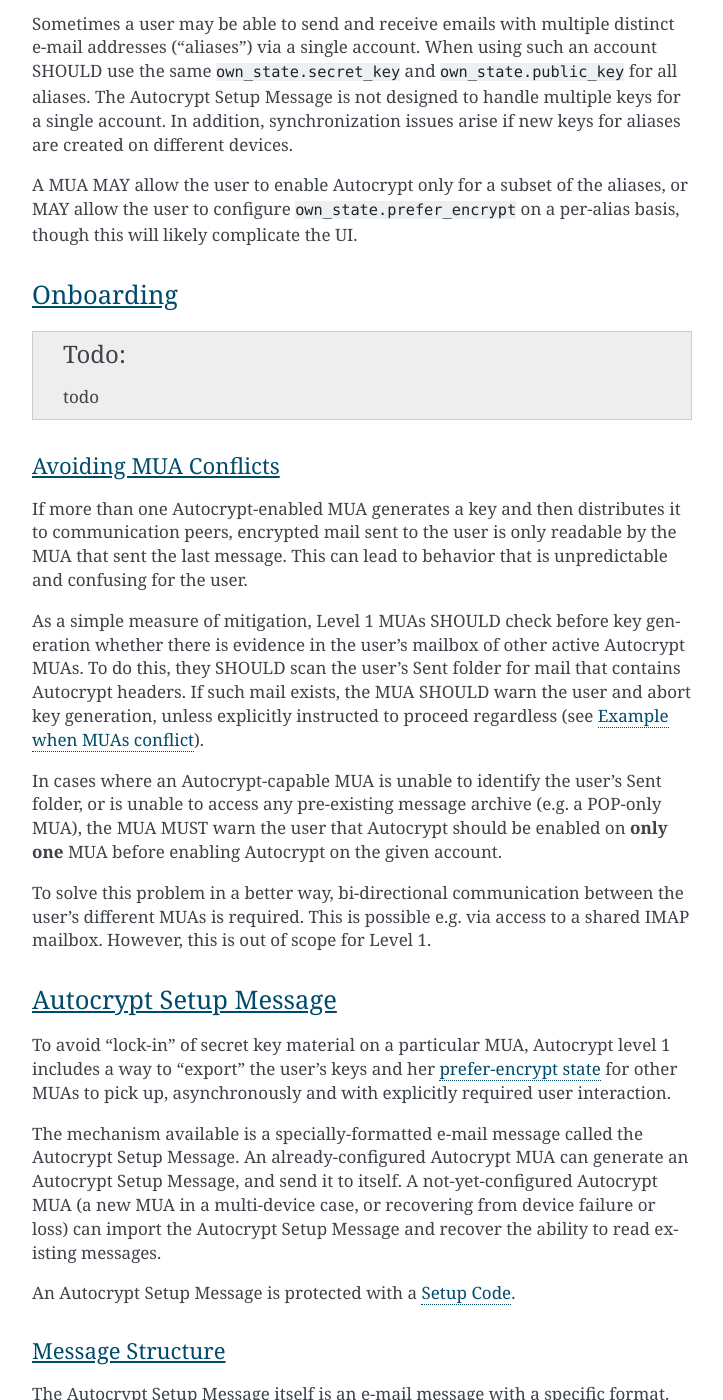
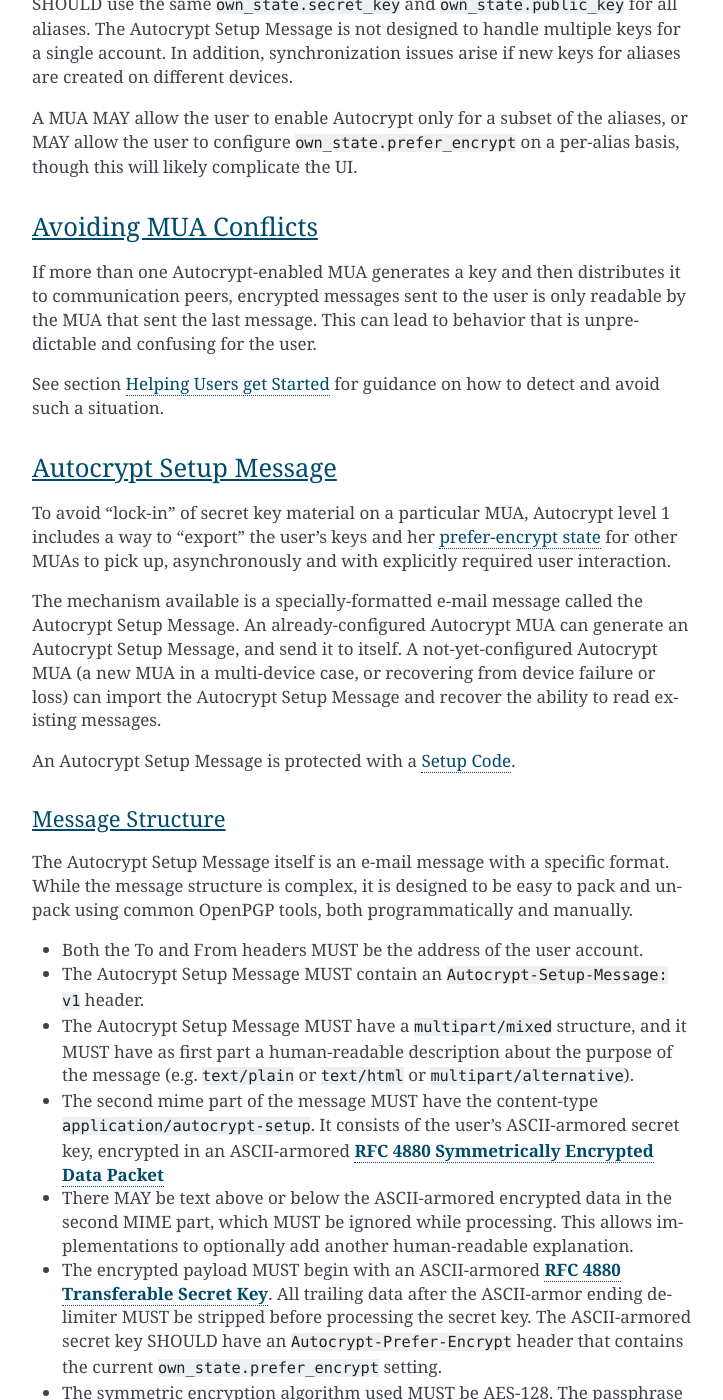
Before and after one commit to autocrypt/autocrypt, a Sphinx documentation site: the page built from doc/level1.rst, in a window 1280 px wide and 1400 px high, scrolled down 13819 px. Shown: the whole window, without its empty margins (388-1111 px from the left). Built offline with Sphinx 7.4.7, drawn with Linux system fonts in a browser that asks for light colours; some of the changed text lies outside the part shown.

Commit message:
Replaced most of "Avoiding Conflicts with other MUA" by a link to "Helping Users get Started"

```diff
--- a/doc/level1.rst
+++ b/doc/level1.rst
@@ -647,39 +647,17 @@ the aliases, or MAY allow the user to configure
 likely complicate the UI.
 
 
-Onboarding
-++++++++++
-
-.. todo::
-
-   todo
-
 Avoiding MUA Conflicts
-~~~~~~~~~~~~~~~~~~~~~~~~~
+++++++++++++++++++++++
 
 If more than one Autocrypt-enabled MUA generates a key and then
-distributes it to communication peers, encrypted mail sent to the user
-is only readable by the MUA that sent the last message. This can lead
-to behavior that is unpredictable and confusing for the user.
+distributes it to communication peers, encrypted messages sent
+to the user is only readable by the MUA that sent the last message.
+This can lead to behavior that is unpredictable and confusing for
+the user.
 
-As a simple measure of mitigation, Level 1 MUAs SHOULD check before
-key generation whether there is evidence in the user's mailbox of
-other active Autocrypt MUAs. To do this, they SHOULD scan the
-user's Sent folder for mail that contains Autocrypt headers. If such
-mail exists, the MUA SHOULD warn the user and abort key generation,
-unless explicitly instructed to proceed regardless (see
-:ref:`client-conflict-example`).
-
-In cases where an Autocrypt-capable MUA is unable to identify the
-user's Sent folder, or is unable to access any pre-existing message
-archive (e.g. a POP-only MUA), the MUA MUST warn the user that
-Autocrypt should be enabled on **only one** MUA before enabling
-Autocrypt on the given account.
-
-To solve this problem in a better way, bi-directional communication
-between the user's different MUAs is required. This is possible
-e.g. via access to a shared IMAP mailbox. However, this is out of
-scope for Level 1.
+See section :ref:`getting_started` for guidance on how to detect and
+avoid such a situation.
 
 
 .. _`setup-message`:
@@ -892,6 +870,7 @@ Level 1 MUAs MUST allow the user to disable Autocrypt completely for
 each account they control.  For level 1, we expect most MUAs to have
 Autocrypt disabled by default.
 
+.. _getting_started:
 
 Helping Users get Started
 +++++++++++++++++++++++++
@@ -969,14 +948,6 @@ Example Autocrypt headers
     This is an example e-mail with Autocrypt header and RSA 3072 key
     as defined in Level 1.
 
-.. _client-conflict-example:
-
-Example when MUAs conflict
-+++++++++++++++++++++++++++++
-
-.. todo::
-
-   TODO
 
 .. _setup-key-example:
 
```
